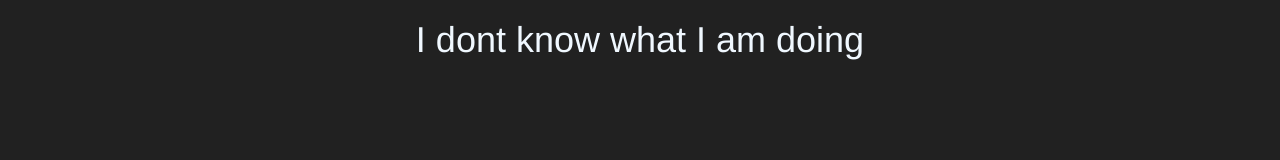
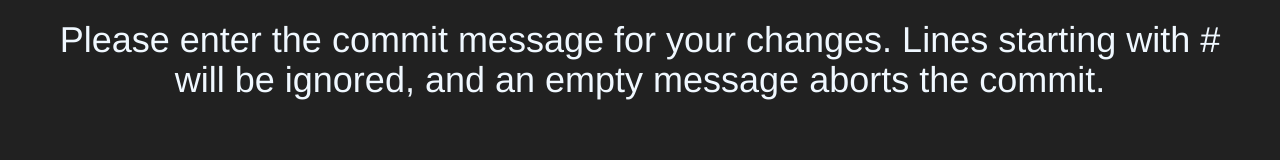
Before and after one commit to marnoux/stunning-dollop, a plain HTML site: page index.html in a window 1280 px wide. Drawn offline with nearby package versions, Linux system fonts and the light colour scheme.

Commit message:
Please enter the commit message for your changes. Lines starting with # will be ignored, and an empty message aborts the commit.

```diff
--- a/index.html
+++ b/index.html
@@ -1,3 +1,3 @@
-<html lang="en"> <head> <meta charset="UTF-8" /> <meta http-equiv="X-UA-Compatible" content="IE=edge" /> <meta name="viewport" content="width=device-width, initial-scale=1.0" /> <title>I dont know what I am doing</title> <!-- Latest compiled and minified CSS --> <link rel="stylesheet" href="https://maxcdn.bootstrapcdn.com/bootstrap/3.3.7/css/bootstrap.min.css" integrity="sha384-BVYiiSIFeK1dGmJRAkycuHAHRg32OmUcww7on3RYdg4Va+PmSTsz/K68vbdEjh4u" crossorigin="anonymous" />
+<html lang="en"> <head> <meta charset="UTF-8" /> <meta http-equiv="X-UA-Compatible" content="IE=edge" /> <meta name="viewport" content="width=device-width, initial-scale=1.0" /> <title>Please enter the commit message for your changes. Lines starting with # will be ignored, and an empty message aborts the commit.</title> <!-- Latest compiled and minified CSS --> <link rel="stylesheet" href="https://maxcdn.bootstrapcdn.com/bootstrap/3.3.7/css/bootstrap.min.css" integrity="sha384-BVYiiSIFeK1dGmJRAkycuHAHRg32OmUcww7on3RYdg4Va+PmSTsz/K68vbdEjh4u" crossorigin="anonymous" />
 
- <!-- Optional theme --> <link rel="stylesheet" href="https://maxcdn.bootstrapcdn.com/bootstrap/3.3.7/css/bootstrap-theme.min.css" integrity="sha384-rHyoN1iRsVXV4nD0JutlnGaslCJuC7uwjduW9SVrLvRYooPp2bWYgmgJQIXwl/Sp" crossorigin="anonymous" /> <style> body, h1 { background-color: #212121; color: aliceblue; } </style> </head> <body> <div class="container"> <div class="row"> <div class="col-12 p-3"> <h1 style="text-align: center">I dont know what I am doing</h1> </div> </div> </div> </body> </html>
+ <!-- Optional theme --> <link rel="stylesheet" href="https://maxcdn.bootstrapcdn.com/bootstrap/3.3.7/css/bootstrap-theme.min.css" integrity="sha384-rHyoN1iRsVXV4nD0JutlnGaslCJuC7uwjduW9SVrLvRYooPp2bWYgmgJQIXwl/Sp" crossorigin="anonymous" /> <style> body, h1 { background-color: #212121; color: aliceblue; } </style> </head> <body> <div class="container"> <div class="row"> <div class="col-12 p-3"> <h1 style="text-align: center">Please enter the commit message for your changes. Lines starting with # will be ignored, and an empty message aborts the commit.</h1> </div> </div> </div> </body> </html>
```
Also changed, not shown: 1 other file.
